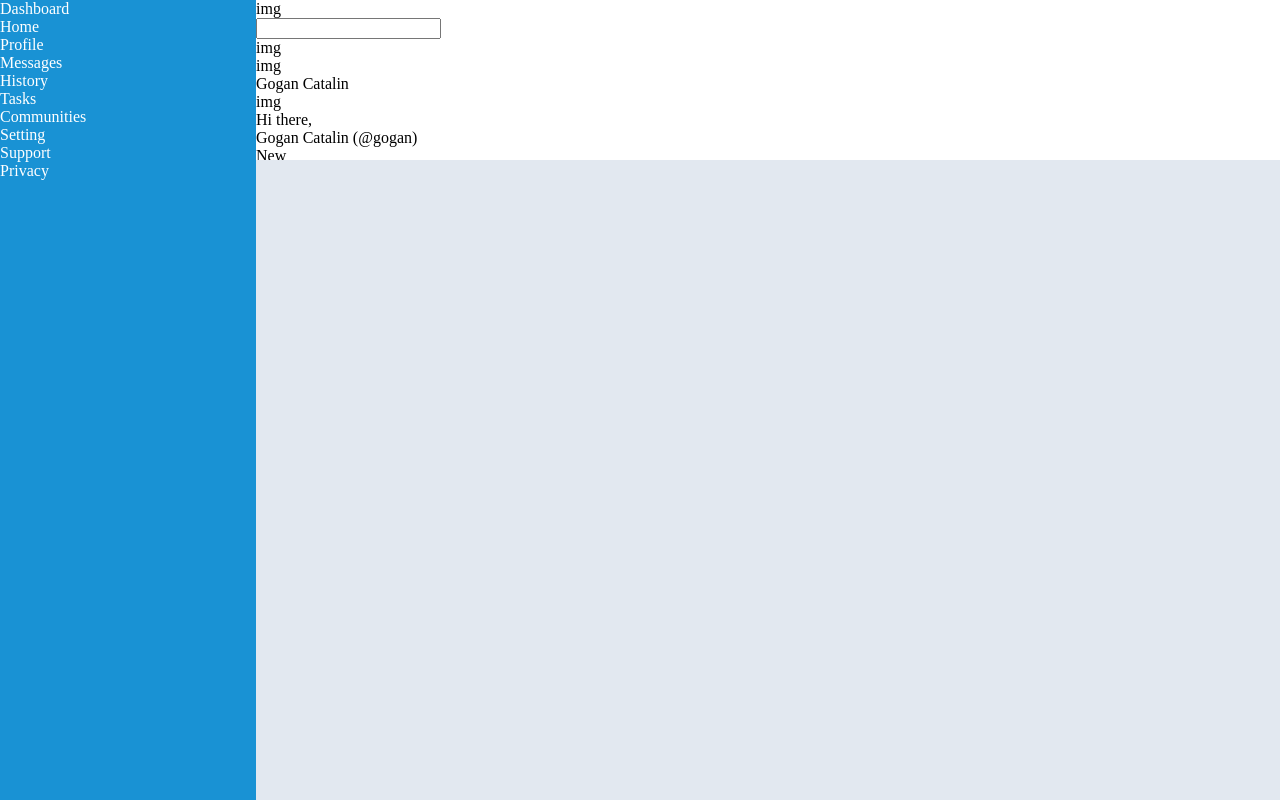
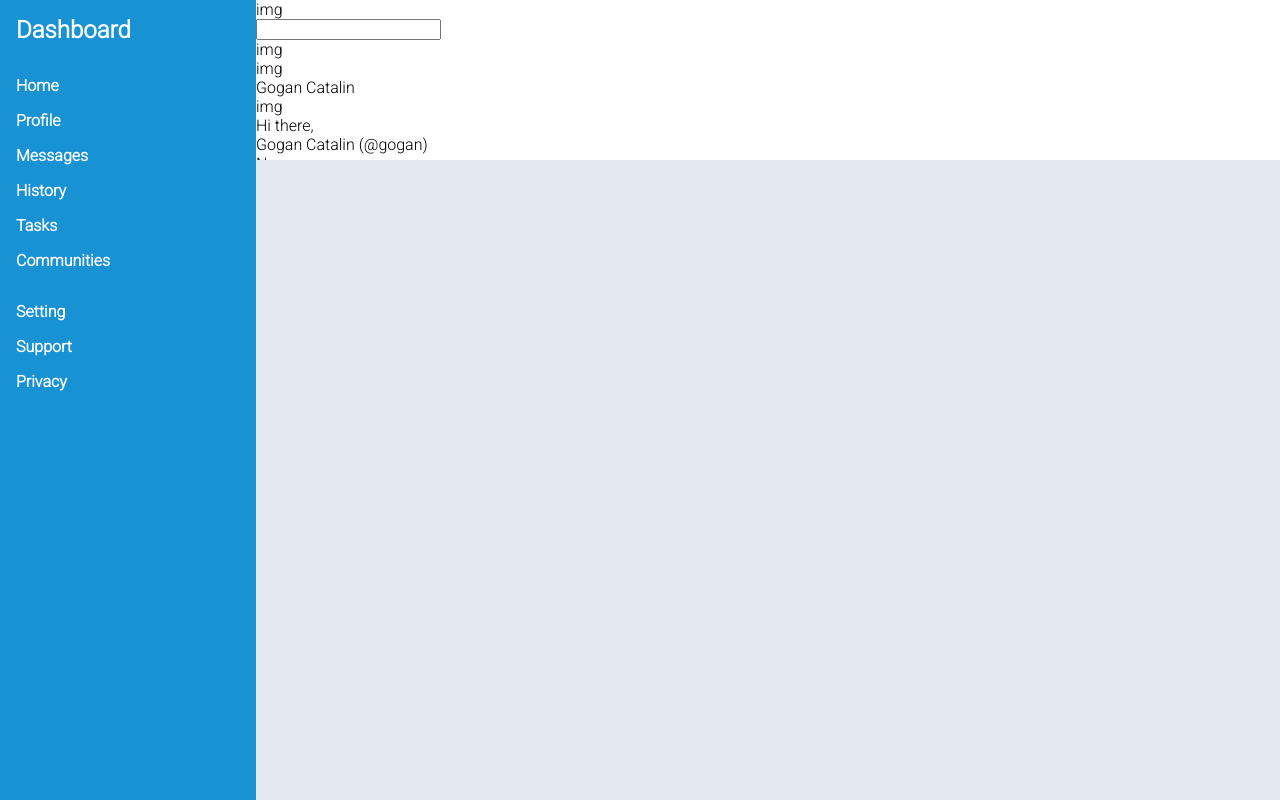
Before and after one commit to katuta772/odin-admin-dashboard, a plain HTML site: page index.html in a window 1280 px wide. Drawn offline with Linux system fonts and the light colour scheme.

Commit message:
added sidebar style

```diff
--- a/index.html
+++ b/index.html
@@ -5,6 +5,7 @@
     <meta name="viewport" content="width=device-width, initial-scale=1.0" />
     <title>Admin Dashboard</title>
     <link rel="stylesheet" href="style.css" />
+    <link href="https://fonts.googleapis.com/css2?family=Roboto:wght@300&display=swap" rel="stylesheet">
   </head>
   <body>
     <div class="container">
--- a/style.css
+++ b/style.css
@@ -6,6 +6,7 @@ body{
 
 .container {
     display: grid;
+    font-family: 'Roboto', sans-serif;
     grid-template-areas:
       "sidebar navbar"
       "sidebar main";
@@ -19,6 +20,28 @@ body{
     grid-area: sidebar;
     background-color: #1992d4;
     color: #ffffff;
+    display: flex;
+    flex-direction: column;
+    gap:2rem;
+    padding: 1rem;
+    font-weight: bold;
+}
+
+.sidebar-title{
+    font-size: 1.5rem;
+
+}
+
+.sidebar-upper{
+    display: flex;
+    flex-direction: column;
+    gap: 1rem;
+}
+
+.sidebar-lower{
+    display: flex;
+    flex-direction: column;
+    gap: 1rem;
 }
 
 /* Navbar */
```
